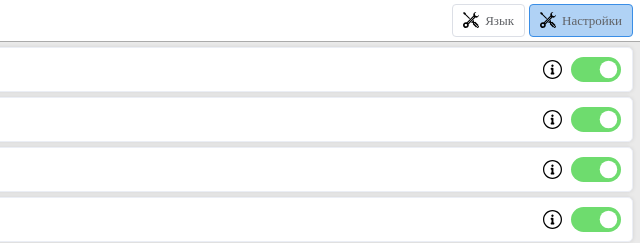
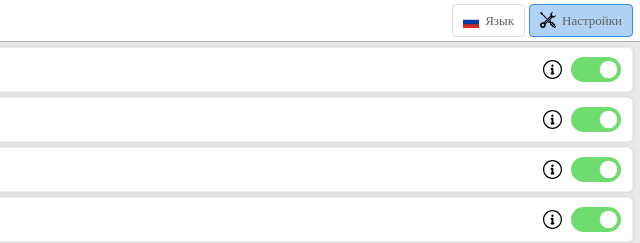
Before and after one commit to VitaliySimkin/tsi-chrome-tools, a website with bundled scripts: page popup/index.htm in a window 1280 px wide. Shown: the top 243 px of the page, 640-1280 px from the left. Built offline with nearby package versions, Linux system fonts and the light colour scheme; some packages are replaced by stand-ins of ours.

Commit message:
feature/lang-flag
сделал флаги для языков

```diff
--- a/popup/index.htm
+++ b/popup/index.htm
@@ -16,7 +16,7 @@
 		<div class="right">
 			<ns-button :active="mode === NSApp.MODE.LangList"
 				@click="mode = mode === NSApp.MODE.LangList ? null : NSApp.MODE.LangList"
-				icon="../img/customer-support.svg"
+				:icon="getLangIconPath()"
 				:caption="getLczValue('IndexHtmlLangsCaption')"></ns-button>
 			<ns-button :active="mode === NSApp.MODE.FeatureList"
 				@click="mode = mode === NSApp.MODE.FeatureList ? null : NSApp.MODE.FeatureList"
--- a/popup/popup.js
+++ b/popup/popup.js
@@ -150,6 +150,11 @@ const NSApp = {
 						scope.setFeatures(SettingManager.features);
 						callback();
 					}, this);
+				},
+
+				getLangIconPath() {
+					const langCode = this.lang || this.defLang || null;
+					return langCode ? `../img/flag-${langCode}.svg` : "../img/customer-support.svg";
 				}
 			},
 			"computed": {},
```
Also changed, not shown: img/flag-en.svg (added), img/flag-ru.svg (added), img/flag-ua.svg (added).
